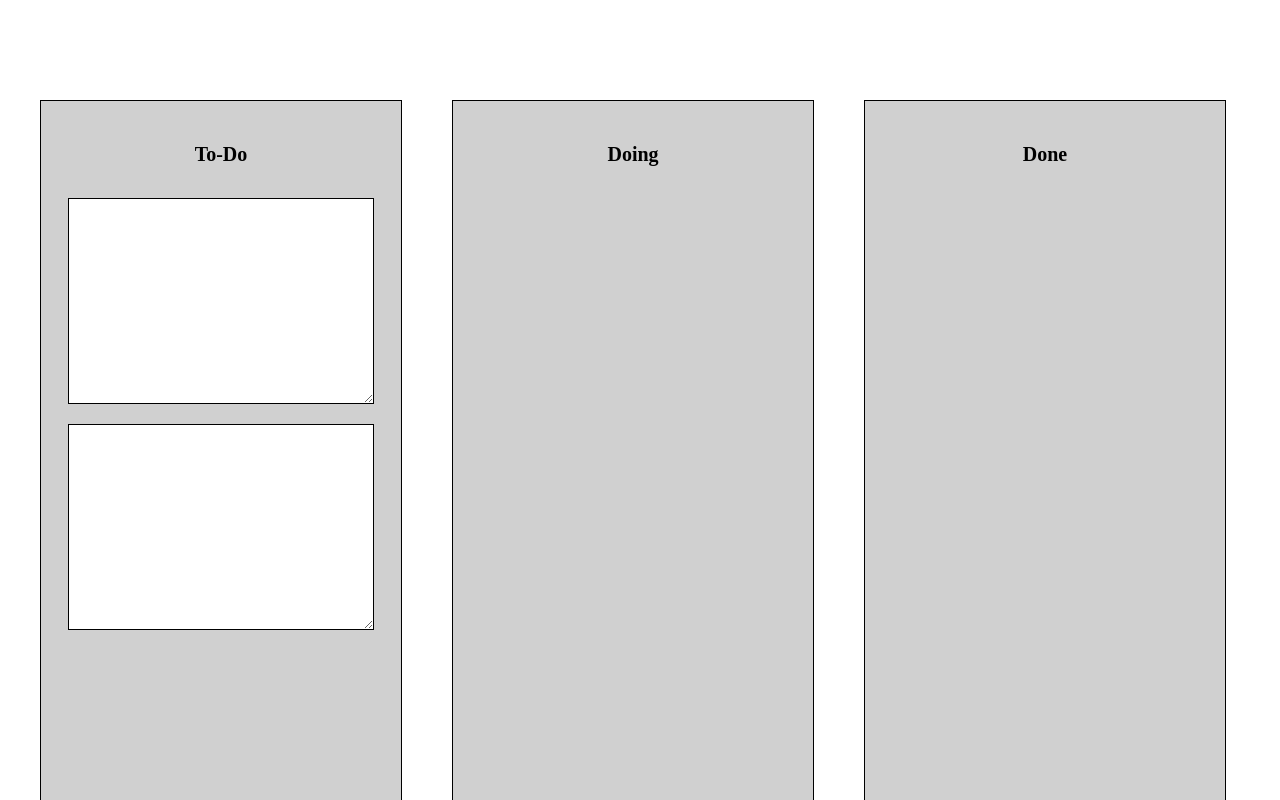
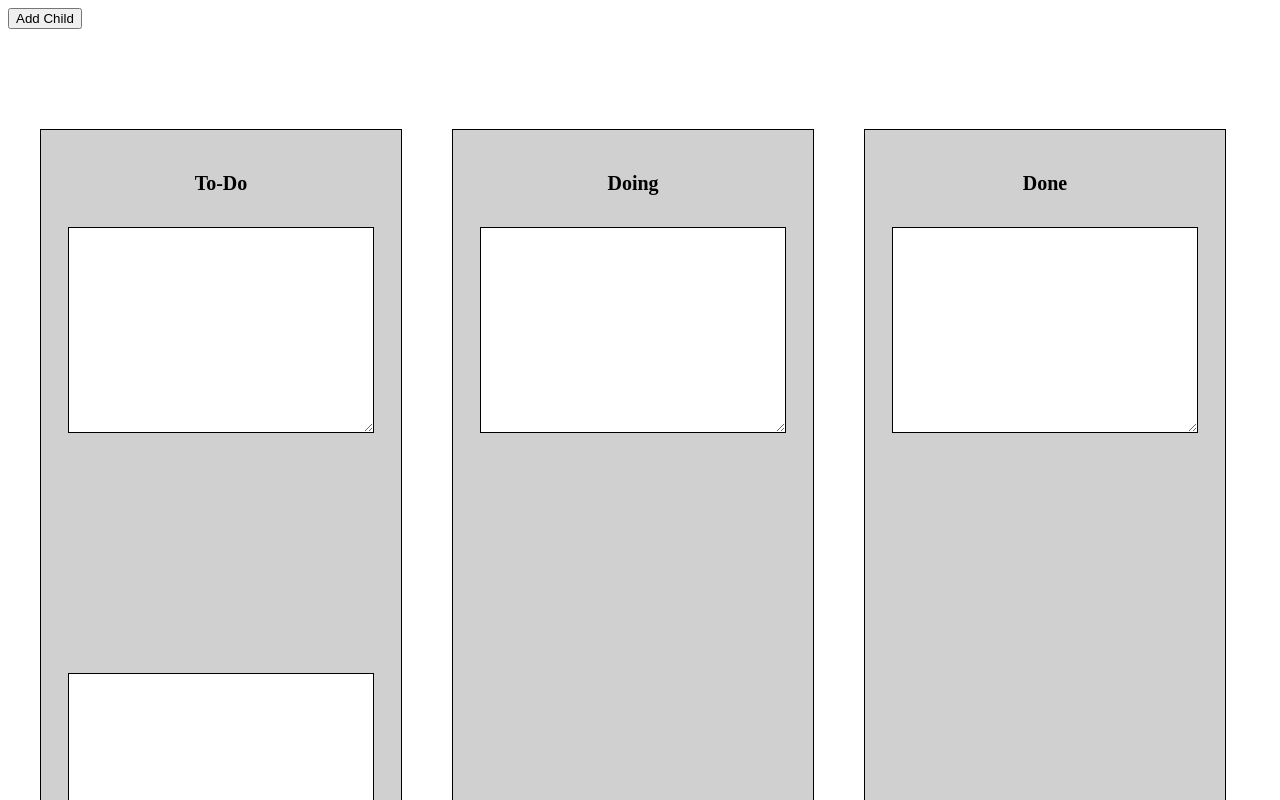
Before and after one commit to ShihYuChang/InfoSnap, a React (Create React App) app: page /drag in a window 1280 px wide. Shown: the top 800 px of the page. Built offline with nearby package versions, Linux system fonts and the light colour scheme.

Commit message:
Adding transparent card

```diff
--- a/src/components/Drag.js
+++ b/src/components/Drag.js
@@ -65,17 +65,26 @@ const BoxTitle = styled.h1`
   text-align: center;
 `;
 
+const TransparentCard = styled.div`
+  width: 300px;
+  height: 200px;
+`;
+
 function allowDrop(event) {
   event.preventDefault();
 }
 
 export default function Drag() {
   const cards = [
-    { title: 'Task A', status: 'to-do' },
-    { title: 'Task B', status: 'to-do' },
+    { title: 'Task A', status: 'to-do', visible: true },
+    { title: 'Task B', status: 'to-do', visible: false },
+    { title: 'Task E', status: 'to-do', visible: true },
+    { title: 'Task C', status: 'doing', visible: true },
+    { title: 'Task D', status: 'done', visible: true },
   ];
   const [db, setDb] = useState(cards);
   const [isDragging, setIsDragging] = useState(false);
+  const [hasDraggedOver, setHasDraggedOver] = useState(false);
   const [selectedCard, setSelectedCard] = useState();
   const [draggingCardId, setDraggingCardId] = useState(null);
   function dragStart(event) {
@@ -93,9 +102,8 @@ export default function Drag() {
     if (event.target.className.includes('box')) {
       event.target.appendChild(draggedElement);
     }
-    cards[draggingCardId].status = event.target.id;
-    setDb(cards);
     setIsDragging(false);
+    setHasDraggedOver(false);
   }
 
   function addCard() {
@@ -110,6 +118,23 @@ export default function Drag() {
 
   function handleInput(e) {}
 
+  function appendChild() {
+    const cards = [...db];
+    const newCards = [...cards, { status: 'done', title: 'Task C' }];
+    setDb(newCards);
+  }
+
+  function dragOver(e) {
+    allowDrop(e);
+    if (!hasDraggedOver) {
+      // const parentId = e.target.parentNode.id;
+      // console.log(e.target.parentNode.id);
+      // cards[draggingCardId].status = e.target.id;
+      // setDb(cards);
+    }
+    setHasDraggedOver(true);
+  }
+
   if (!db) {
     return;
   }
@@ -119,9 +144,10 @@ export default function Drag() {
         setIsDragging(false);
       }}
       onDragOver={(event) => {
-        allowDrop(event);
+        dragOver(event);
       }}
     >
+      <button onClick={appendChild}>Add Child</button>
       <Container>
         <Box
           type='text'
@@ -134,7 +160,7 @@ export default function Drag() {
         >
           <BoxTitle>To-Do</BoxTitle>
           {db.map((card, index) => {
-            return (
+            return card.status === 'to-do' && card.visible ? (
               <Card
                 onDragStart={dragStart}
                 draggable={true}
@@ -142,7 +168,9 @@ export default function Drag() {
                 opacity={index === selectedCard && isDragging ? 0.01 : 1}
                 key={index}
               />
-            );
+            ) : card.status === 'to-do' && !card.visible ? (
+              <TransparentCard></TransparentCard>
+            ) : null;
           })}
           {/* <AddCardBtn onClick={addCard}>Add a card</AddCardBtn> */}
         </Box>
@@ -154,6 +182,17 @@ export default function Drag() {
           id='doing'
         >
           <BoxTitle>Doing</BoxTitle>
+          {db.map((card, index) => {
+            return card.status === 'doing' ? (
+              <Card
+                onDragStart={dragStart}
+                draggable={true}
+                id={index}
+                opacity={index === selectedCard && isDragging ? 0.01 : 1}
+                key={index}
+              />
+            ) : null;
+          })}
         </Box>
         <Box
           type='text '
@@ -163,6 +202,17 @@ export default function Drag() {
           id='done'
         >
           <BoxTitle>Done</BoxTitle>
+          {db.map((card, index) => {
+            return card.status === 'done' ? (
+              <Card
+                onDragStart={dragStart}
+                draggable={true}
+                id={index}
+                opacity={index === selectedCard && isDragging ? 0.01 : 1}
+                key={index}
+              />
+            ) : null;
+          })}
         </Box>
       </Container>
     </Wrapper>
```
